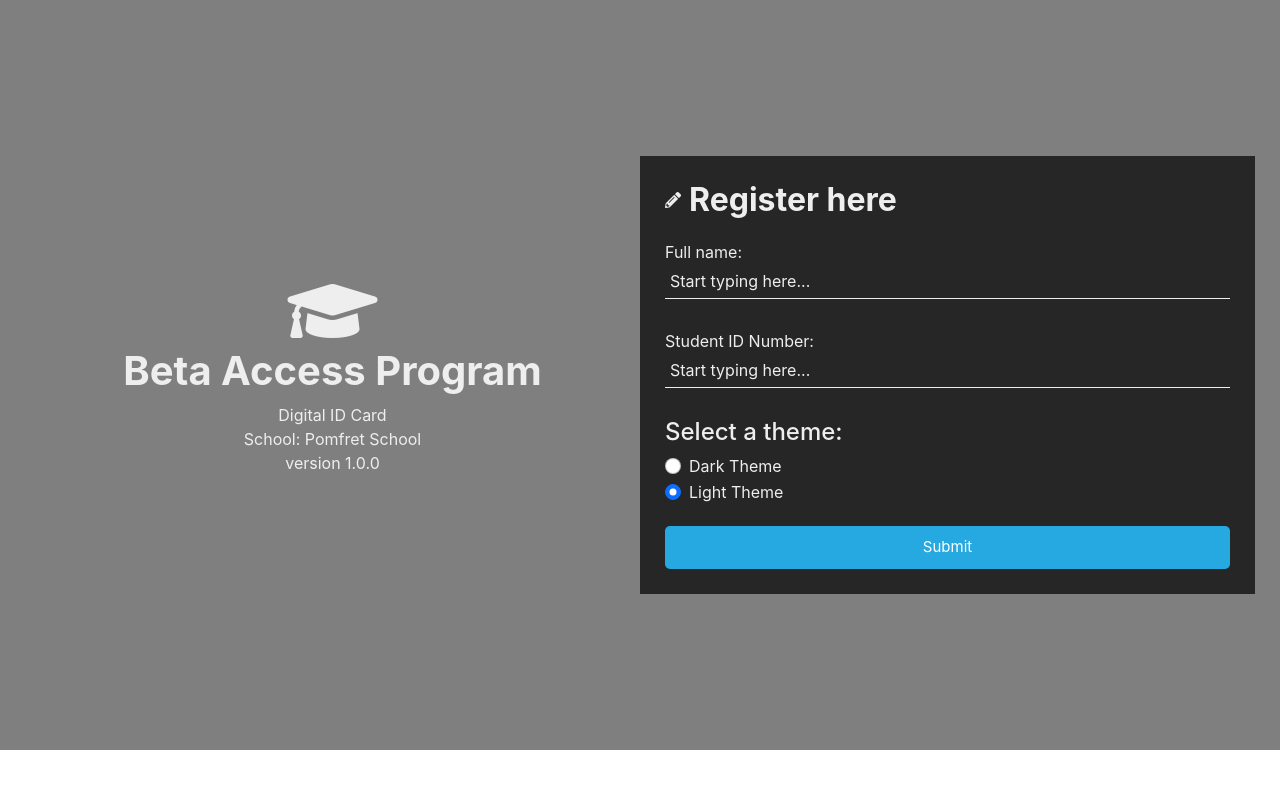
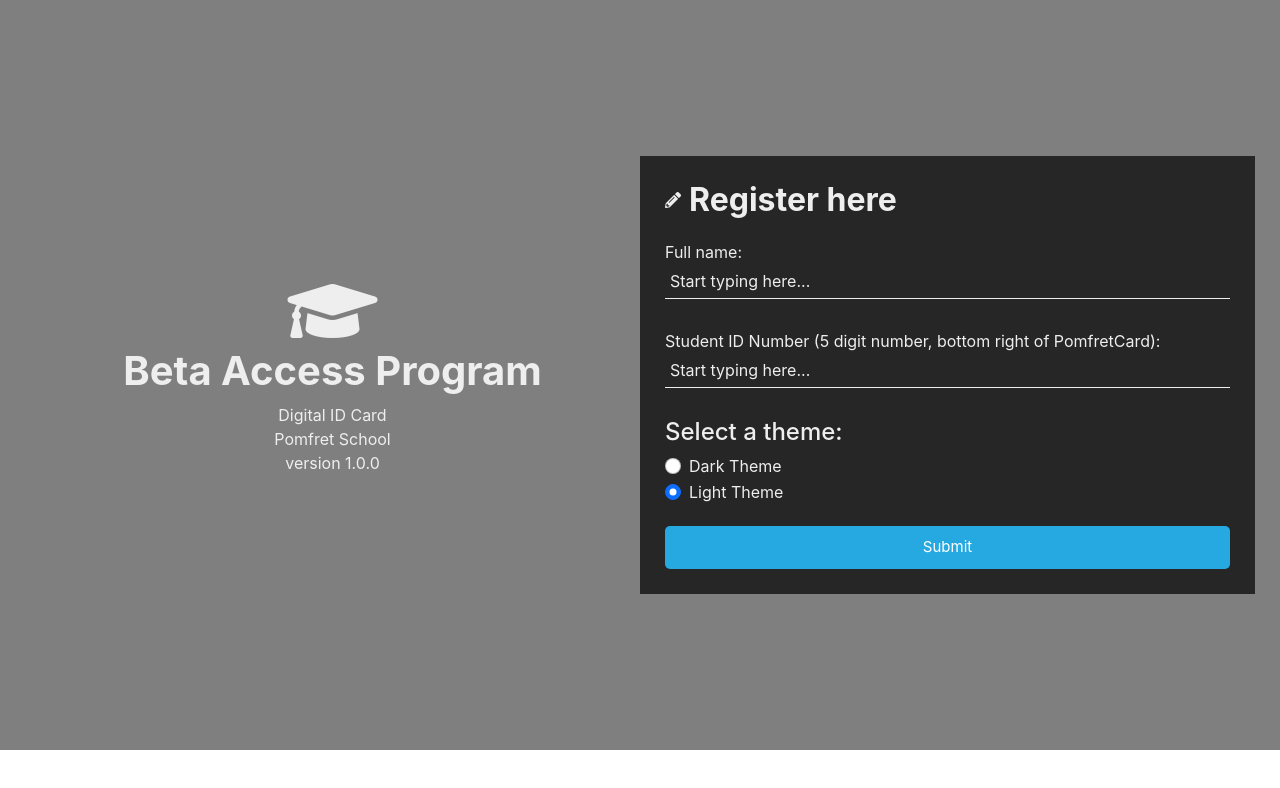
Before and after one commit to collinsrs/beta-final, a plain HTML site: page index.html in a window 1280 px wide. Drawn offline with nearby package versions, Linux system fonts and the light colour scheme.

Commit message:
Update index.html

```diff
--- a/index.html
+++ b/index.html
@@ -132,7 +132,7 @@
         <i class="fas fa-graduation-cap"></i>
         <h1>Beta Access Program</h1>
         <p class="infopara">Digital ID Card</p>
-        <p>School: Pomfret School</p>
+        <p>Pomfret School</p>
         <p>version 1.0.0</p>
       </div>
       <form action="https://passkit.stockheldapis.com/generate" method="post">
@@ -143,7 +143,7 @@
         <div class="info">
             <p class="infopara">Full name:</p>
           <input class="fname" type="text" name="studentName" required placeholder="Start typing here...">
-            <p class="infopara">Student ID Number:</p>
+            <p class="infopara">Student ID Number (5 digit number, bottom right of PomfretCard):</p>
           <input type="text" name="idCode" placeholder="Start typing here..." required>
         </div>
             <h4 style="font-family: -apple-system, BlinkMacSystemFont, 'Segoe UI', Roboto, Oxygen, Ubuntu, Cantarell, 'Open Sans', 'Helvetica Neue', sans-serif;">Select a theme:</h4>
```
